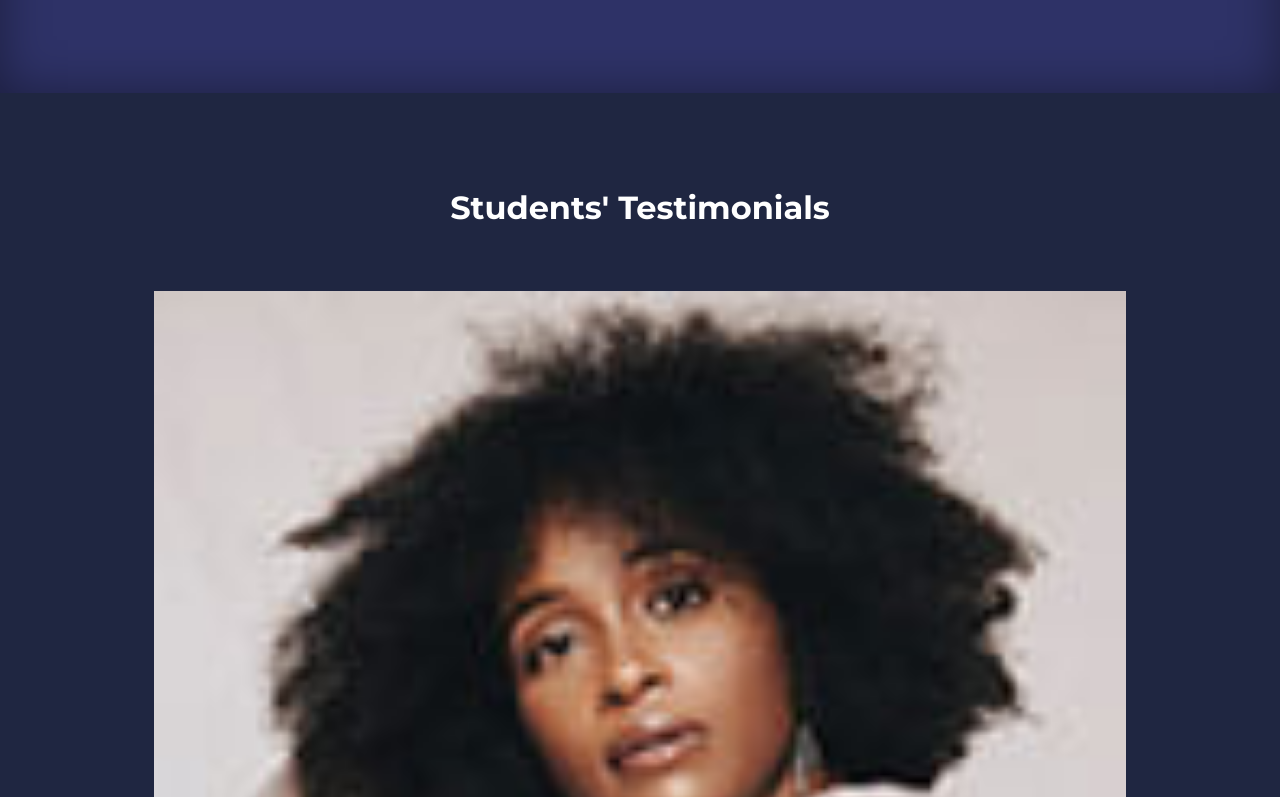
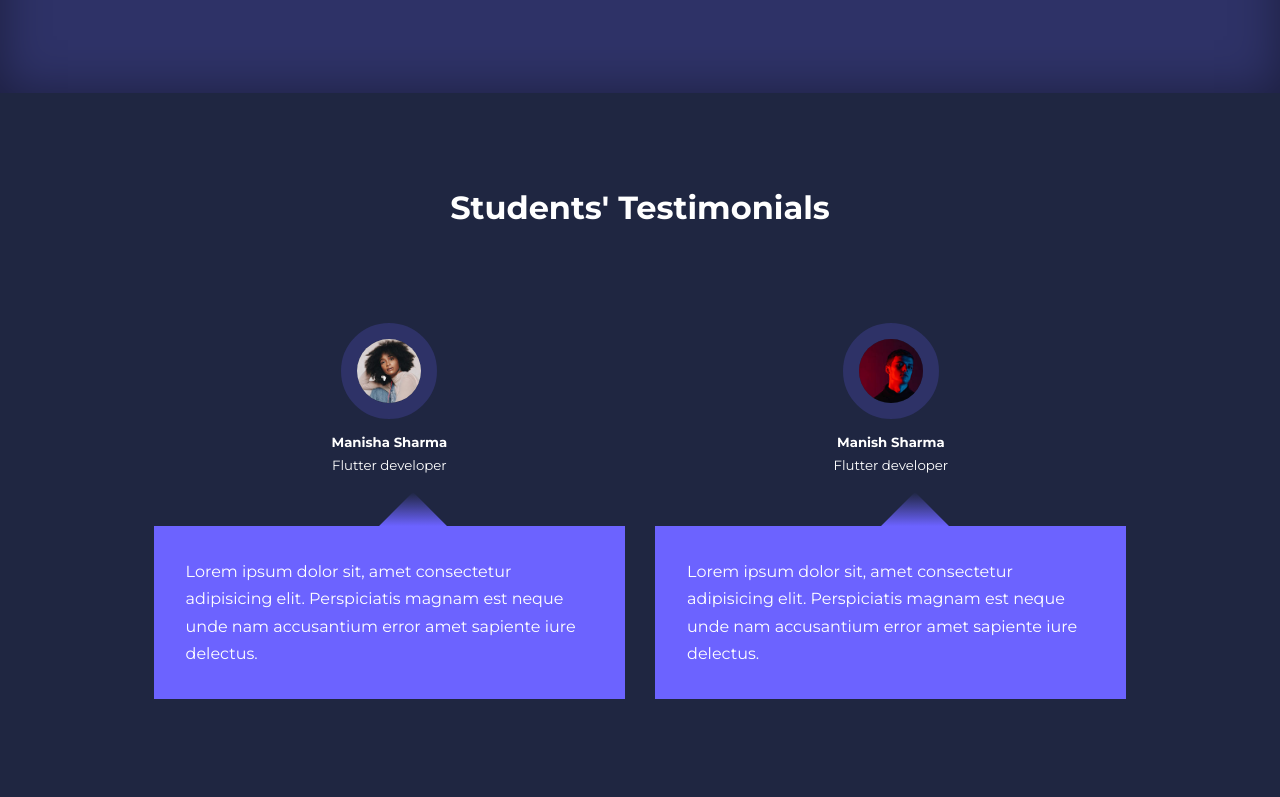
Before and after one commit to NikChhillar/College-Web-page, a plain HTML site: page index.html in a window 1280 px wide. Shown: the part 2967-3764 px from the top of the page. Drawn offline with nearby package versions, Linux system fonts and the light colour scheme.

Commit message:
testimonial-section done

```diff
--- a/css/style.css
+++ b/css/style.css
@@ -307,3 +307,48 @@ header{
 .faq.open p{
     display: block;
 }
+
+/*  */
+
+.testimonial-con{
+    overflow-x: hidden;
+    position: relative;
+    margin-bottom: 5rem;
+}
+
+.testimonial {
+    padding-top: 2rem;
+}
+
+.avatar {
+    width: 6rem;
+    height: 6rem;
+    border-radius: 50%;
+    overflow: hidden;
+    margin: 0 auto 1rem;
+    border: 1rem solid var(--color-bg1);
+}
+
+.avatar-info{
+    text-align: center;
+}
+
+.testimonial-body{
+    background: var(--color-primary);
+    padding: 2rem;
+    margin-top: 3rem;
+    position: relative;
+}
+
+.testimonial-body::before{
+    content: "";
+    display: block;
+    width: 3rem;
+    height: 3rem;
+    position:absolute;
+    left: 50%;
+    top: -1.5rem;
+    background: linear-gradient(135deg,
+        transparent , var(--color-primary),  var(--color-primary));
+    transform: rotate(45deg);
+}
--- a/index.html
+++ b/index.html
@@ -19,6 +19,11 @@
     <link
       href="https://fonts.googleapis.com/css2?family=Montserrat:wght@300;400;500;600;700;800;900&display=swap"
       rel="stylesheet"
+    />
+
+    <link
+      rel="stylesheet"
+      href="https://cdn.jsdelivr.net/npm/swiper@8/swiper-bundle.min.css"
     />
 
     <link rel="stylesheet" href="./css/style.css" />
@@ -324,10 +329,10 @@
     </section>
     <!--  -->
 
-    <section class="con testimonial-con">
+    <section class="con testimonial-con mySwiper">
       <h2>Students' Testimonials</h2>
-      <div>
-        <article class="testimonial">
+      <div class="swiper-wrapper">
+        <article class="testimonial swiper-slide">
           <div class="avatar">
             <img src="./images/avatar1.jpg" alt="avatar" />
           </div>
@@ -343,7 +348,7 @@
             </p>
           </div>
         </article>
-        <article class="testimonial">
+        <article class="testimonial swiper-slide">
           <div class="avatar">
             <img src="./images/avatar2.jpg" alt="avatar" />
           </div>
@@ -359,7 +364,7 @@
             </p>
           </div>
         </article>
-        <article class="testimonial">
+        <article class="testimonial swiper-slide">
           <div class="avatar">
             <img src="./images/avatar3.jpg" alt="avatar" />
           </div>
@@ -375,7 +380,7 @@
             </p>
           </div>
         </article>
-        <article class="testimonial">
+        <article class="testimonial swiper-slide">
           <div class="avatar">
             <img src="./images/avatar4.jpg" alt="avatar" />
           </div>
@@ -391,7 +396,7 @@
             </p>
           </div>
         </article>
-        <article class="testimonial">
+        <article class="testimonial swiper-slide">
           <div class="avatar">
             <img src="./images/avatar5.jpg" alt="avatar" />
           </div>
@@ -407,7 +412,7 @@
             </p>
           </div>
         </article>
-        <article class="testimonial">
+        <article class="testimonial swiper-slide">
           <div class="avatar">
             <img src="./images/avatar6.jpg" alt="avatar" />
           </div>
@@ -427,6 +432,25 @@
     </section>
     <!--  -->
 
+    <!--  -->
+
+    <script src="https://cdn.jsdelivr.net/npm/swiper@8/swiper-bundle.min.js"></script>
     <script src="script.js"></script>
+
+    <script>
+      var swiper = new Swiper(".mySwiper", {
+        slidesPerView: 1,
+        spaceBetween: 30,
+        pagination: {
+          el: ".swiper-pagination",
+          clickable: true,
+        },
+        breakpoints: {
+          600: {
+            slidesPerView: 2,
+          },
+        },
+      });
+    </script>
   </body>
 </html>
--- a/script.js
+++ b/script.js
@@ -16,5 +16,5 @@ faqs.forEach(faq => {
         } else {
             icon.className = "fa-solid fa-plus";
         }
-    })
-})
+    });
+});
```
